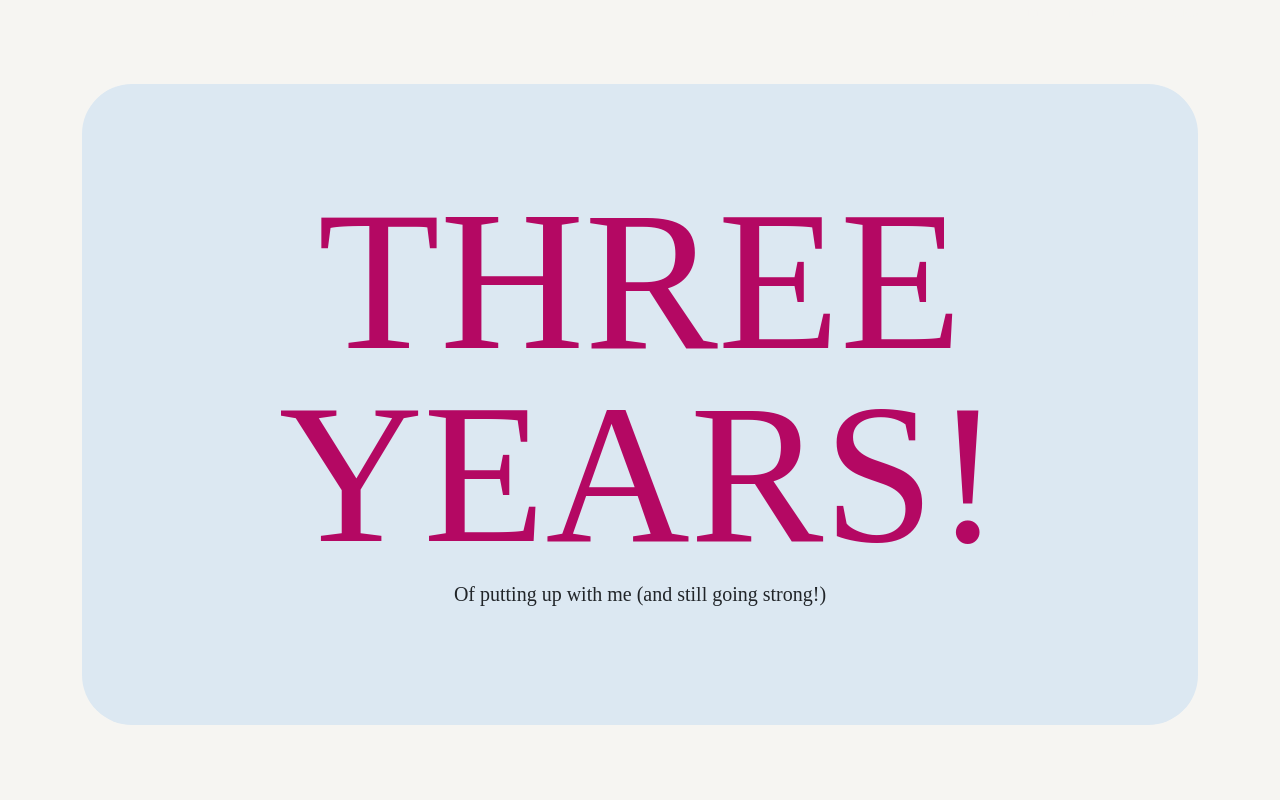
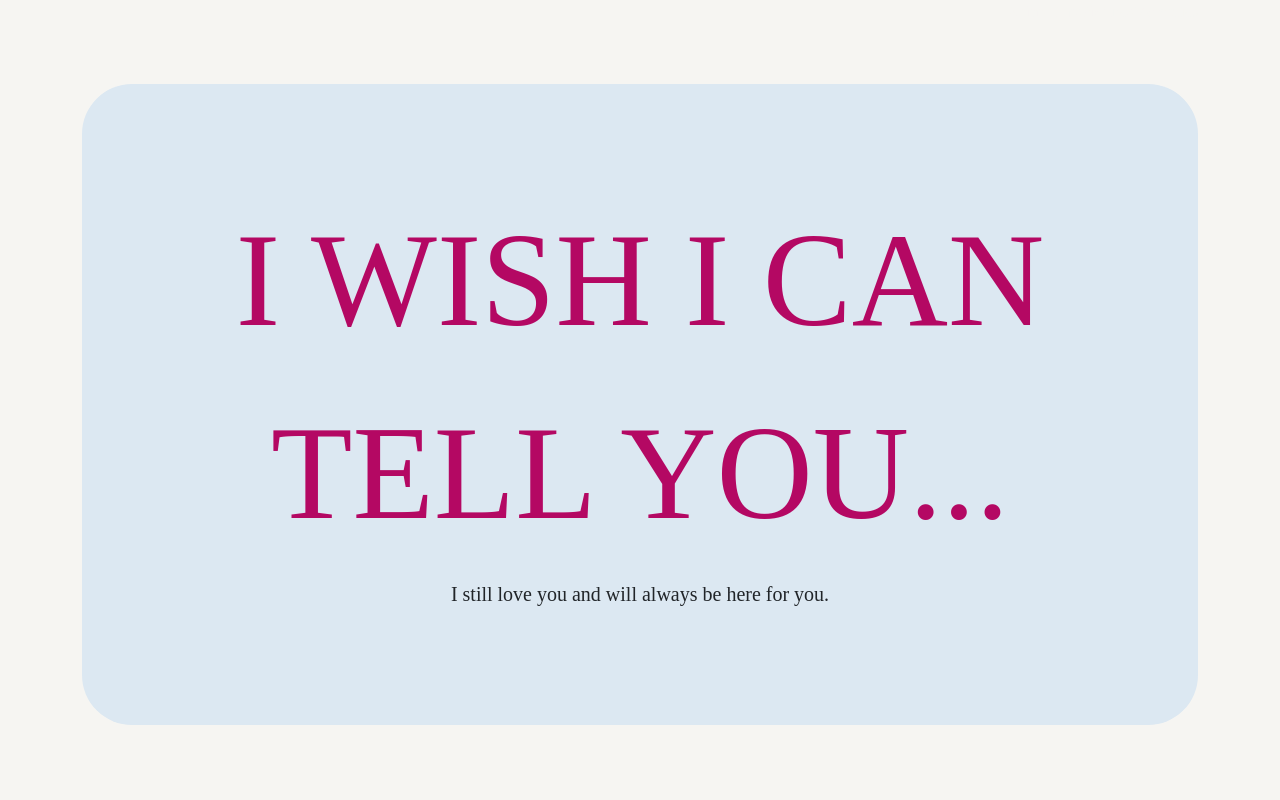
Before and after one commit to sotnasgna/Asquared, a plain HTML site: page index.html in a window 1280 px wide. Shown: the top 800 px of the page. Drawn offline with nearby package versions, Linux system fonts and the light colour scheme.

Commit message:
my god im desperate and i still in love

```diff
--- a/index.html
+++ b/index.html
@@ -40,8 +40,8 @@
 
 					<header class="herobox">
 
-						<h1 class="pink"> Three Years! </h1>
-						<p> Of putting up with me (and still going strong!) </p>
+						<h1 class="pink"> I wish I can tell you... </h1>
+						<p> I still love you and will always be here for you. </p>
 
 					</header>
 
--- a/style/style.css
+++ b/style/style.css
@@ -131,7 +131,7 @@ body {
 
 		h1 {
 			font-family: Peace Sans;
-			font-size: 150pt;
+			font-size: 100pt;
 			line-height: 145pt;
 			text-transform: uppercase;
 			text-align: center;
```
